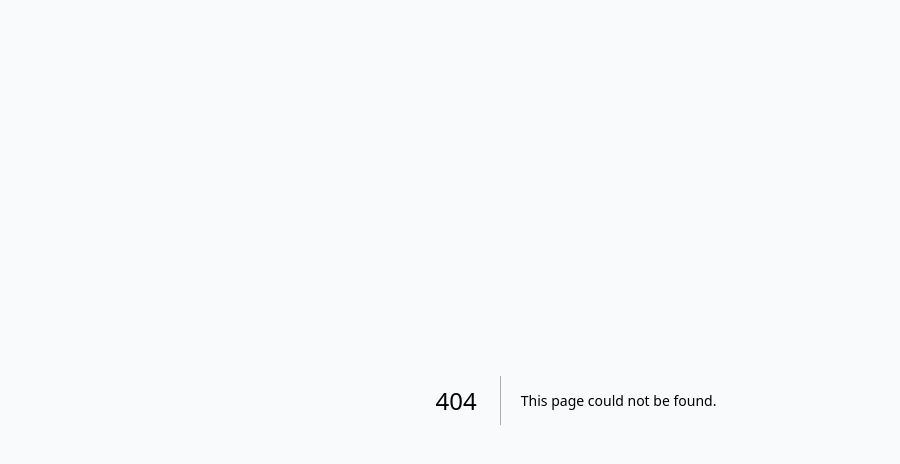
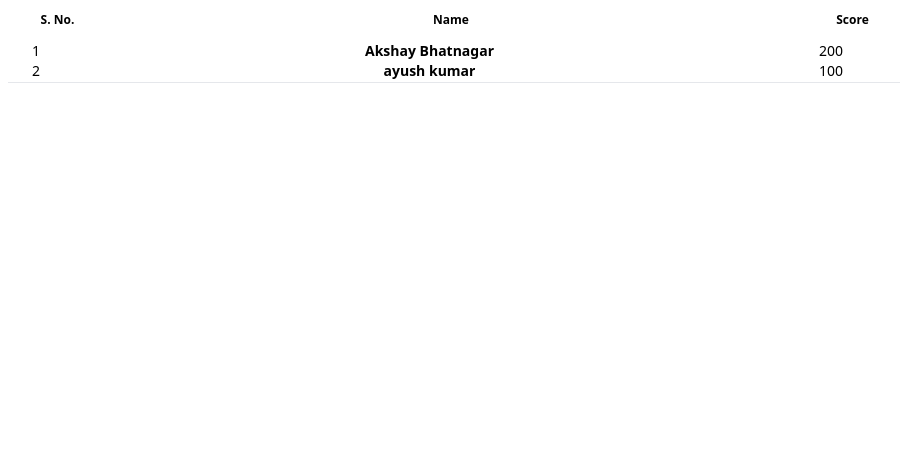
Before and after one commit to ayush0402/type-out, a Next.js app: page /leaderboard in a window 1280 px wide. Before the commit this address had no page. Shown: the top 464 px of the page, without its empty margins (64-964 px from the left). Built offline with nearby package versions, Linux system fonts and the light colour scheme.

Commit message:
Added Raw Leaderboard
Raw leaderboard added need frontend part to be implemented

```diff
--- a/app/globals.css
+++ b/app/globals.css
@@ -2,41 +2,6 @@
 @tailwind components;
 @tailwind utilities;
 
-@layer base {
-  :root {
-    --background: 200 20% 98%;
-    --btn-background: 200 10% 91%;
-    --btn-background-hover: 200 10% 89%;
-    --foreground: 200 50% 3%;
-  }
-
-  @media (prefers-color-scheme: dark) {
-    :root {
-      --background: 200 50% 3%;
-      --btn-background: 200 10% 9%;
-      --btn-background-hover: 200 10% 12%;
-      --foreground: 200 20% 96%;
-    }
-  }
+.px-6{
+    padding-right: 21.5em;
 }
-
-@layer base {
-  * {
-    @apply border-foreground/20;
-  }
-}
-
-.animate-in {
-  animation: animateIn 0.3s ease 0.15s both;
-}
-
-@keyframes animateIn {
-  from {
-    opacity: 0;
-    transform: translateY(10px);
-  }
-  to {
-    opacity: 1;
-    transform: translateY(0);
-  }
-}
--- a/app/layout.tsx
+++ b/app/layout.tsx
@@ -1,8 +1,8 @@
 import './globals.css'
 
 export const metadata = {
-  title: 'Create Next App',
-  description: 'Generated by create next app',
+  title: 'TypeOut',
+  description: 'Enhance your typing speed with TypeOut',
 }
 
 export default function RootLayout({
--- /dev/null
+++ b/app/leaderboard/page.jsx
@@ -0,0 +1,24 @@
+import React from 'react';
+import Table from '../../components/Table'
+const data=[
+    {
+        name:"Akshay Bhatnagar",
+        score:"200",
+        rank:1
+    },
+    {
+        name:"ayush kumar",
+        score:100,
+        rank:2
+    }
+];
+const page = () => {
+  return (
+
+    <div>
+        <Table data={data}></Table>
+    </div>
+  )
+}
+
+export default page
--- /dev/null
+++ b/components/Table.jsx
@@ -0,0 +1,50 @@
+import React from 'react'
+
+const Table = ({data}) => {
+  return (
+<div class="relative overflow-x-auto shadow-md sm:rounded-lg ">
+    <table class="w-full text-sm text-left text-gray-500 dark:text-gray-400 ">
+        <thead class="text-xs text-gray-700 uppercase bg-gray-50 dark:bg-gray-700 dark:text-gray-400">
+            <tr>
+                <th scope="col" class="px-6 py-3">
+                    S. No.
+                </th>
+                <th scope="col" class="px-6 py-3">
+                    Name
+                </th>
+                <th scope="col" class="px-6 py-3">
+                    Score
+                </th>
+
+            </tr>
+        </thead>
+        <tbody>
+
+                 <tr class="mx-200 bg-white border-b dark:bg-gray-800 dark:border-gray-700 hover:bg-gray-50 dark:hover:bg-gray-600 ">
+                 <td class="px-6 py-4">
+                 {data.map((user) => (
+        <div className="user">{user.rank}</div>
+      ))}
+                 </td>
+                 <th scope="row" class="px-6 py-4 font-medium text-gray-900 whitespace-nowrap dark:text-white">
+                    <a href='/data'> {data.map((user) => (
+        <div className="user">{user.name}</div>
+      ))} </a>
+                 </th>
+                 <td class="px-6 py-4">
+                 {data.map((user) => (
+        <div className="user">{user.score}</div>
+      ))}
+                 </td>
+
+             </tr>
+
+
+
+        </tbody>
+    </table>
+    </div>
+  )
+}
+
+export default Table
```
Also changed, not shown: components/UserData.jsx (added, +14 -0 lines).
